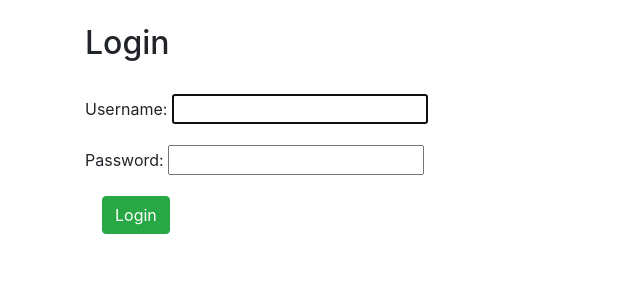
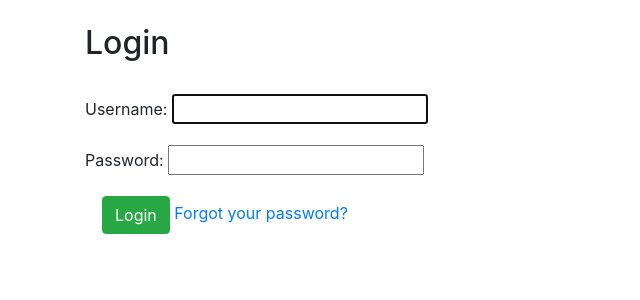
Before and after one commit to fabiofilz/newspaper_app, a Django app: page /users/login/ in a window 1280 px wide. Shown: the part 80-380 px from the top of the page, without its empty margins (0-640 px from the left). Run offline with Django 3.2, Linux system fonts and the light colour scheme; some libraries are stand-ins or nearby versions.

Commit message:
Adding reset password to home screen

```diff
--- a/templates/registration/login.html
+++ b/templates/registration/login.html
@@ -7,6 +7,7 @@
 <form method="post">
   {% csrf_token %}
   {{ form.as_p }}
-  <button class="btn btn-success ml-2" type="submit">Login</button>
+  <button class="btn btn-success ml-2" type="submit">Login </button>
+  <a href="{% url 'password_reset' %}" class="btn-link">Forgot your password?</a>
 </form>
 {% endblock %}
```
Also changed, not shown: db.sqlite3.
